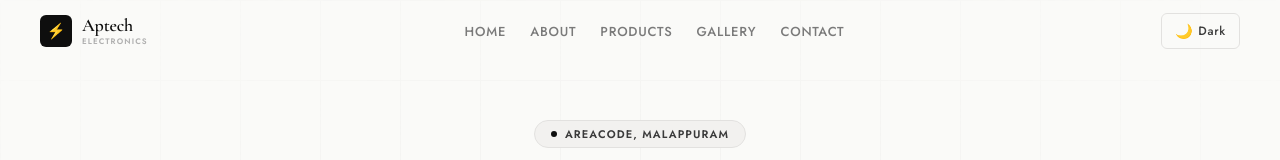
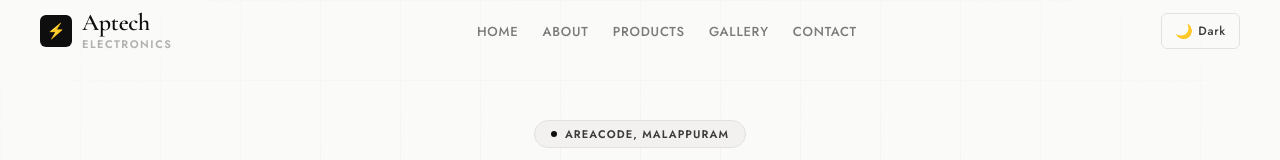
Before and after one commit to rasal361/Aptech-Electronics, a React (Vite) app: page / in a window 1280 px wide. Shown: the top 160 px of the page. Built offline with nearby package versions, Linux system fonts and the light colour scheme.

Commit message:
changes in design

```diff
--- a/src/ApTechElectronics.jsx
+++ b/src/ApTechElectronics.jsx
@@ -351,8 +351,8 @@ export default function AptechElectronics() {
         <div style={{ display:"flex", alignItems:"center", gap:10, cursor:"pointer" }} onClick={()=>go("home")}>
           <div style={{ width:32, height:32, background:"var(--ink)", borderRadius:"6px", display:"flex", alignItems:"center", justifyContent:"center", fontSize:15, color:"var(--canvas)" }}>⚡</div>
           <div>
-            <div style={{ fontFamily:"'Cormorant Garamond',serif", fontWeight:600, fontSize:18, color:"var(--ink)", letterSpacing:"-.01em", lineHeight:1 }}>Aptech</div>
-            <div style={{ fontFamily:"'Jost',sans-serif", fontSize:8, fontWeight:600, letterSpacing:".14em", textTransform:"uppercase", color:"var(--ink4)", marginTop:1 }}>Electronics</div>
+            <div style={{ fontFamily:"'Cormorant Garamond',serif", fontWeight:600, fontSize:24, color:"var(--ink)", letterSpacing:"-.01em", lineHeight:1 }}>Aptech</div>
+            <div style={{ fontFamily:"'Jost',sans-serif", fontSize:11, fontWeight:600, letterSpacing:".14em", textTransform:"uppercase", color:"var(--ink4)", marginTop:1 }}>Electronics</div>
           </div>
         </div>
 
```
